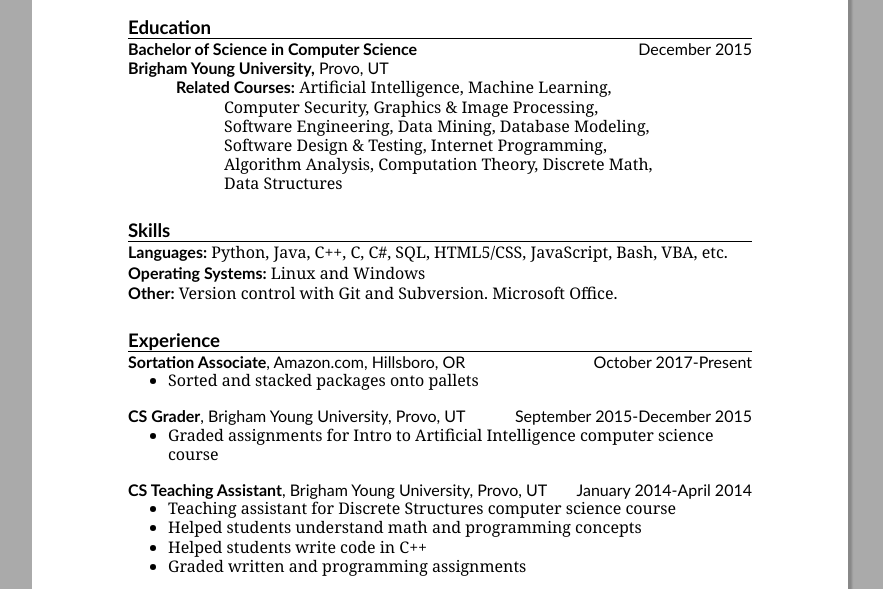
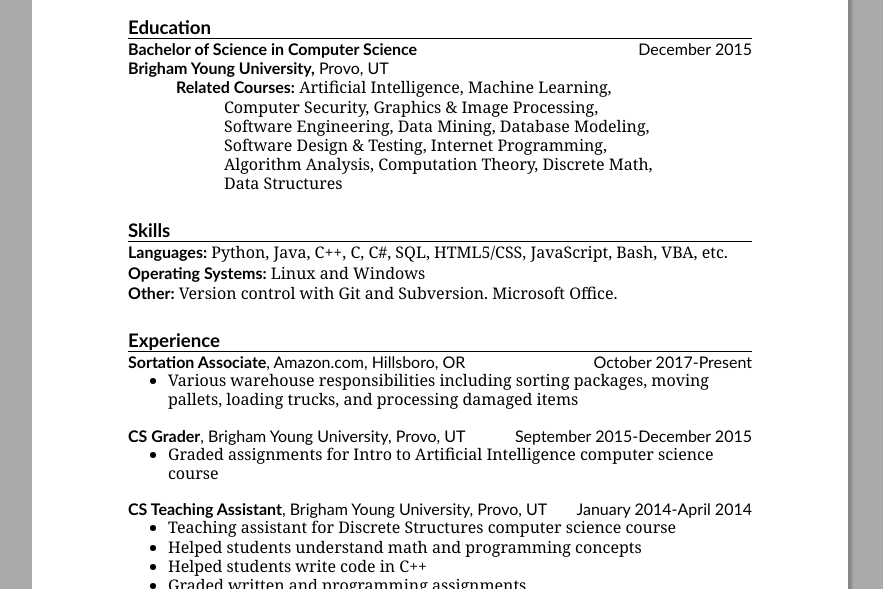
Before and after one commit to colindt/colindt.com, a plain HTML site: page index.html in a window 1280 px wide. Shown: the part 164-753 px from the top of the page, without its empty margins (200-1083 px from the left). Drawn offline with nearby package versions, Linux system fonts and the light colour scheme.

Commit message:
amazon updates

```diff
--- a/index.html
+++ b/index.html
@@ -3,6 +3,7 @@
     <head>
         <meta charset="utf-8">
         <title>Résumé | Colin Thompson</title>
+        <link rel="stylesheet" href="https://necolas.github.io/normalize.css/8.0.0/normalize.css">
         <link rel="stylesheet" href="resume.css" type="text/css">
         <link rel="icon" href="favicon.png" type="image/png">
     </head>
@@ -67,7 +68,7 @@
                             <span class="right">October 2017-Present</span>
                         </div>
                         <ul>
-                            <li>Sorted and stacked packages onto pallets</li>
+                            <li>Various warehouse responsibilities including sorting packages, moving pallets, loading trucks, and processing damaged items</li>
                         </ul>
                     </div>
 
--- a/resume.css
+++ b/resume.css
@@ -3,14 +3,14 @@ body {
     font-family: Georgia, serif;
     font-size: 12pt;
     line-height: 1.2;
+    margin: 0;
 }
 
 #page {
     width: 8in;
     height: 10.5in;
     padding: 0.25in;
-    margin-left: auto;
-    margin-right: auto;
+    margin: 8px auto;
     background-color: white;
     box-shadow: 4px 3px 2px #888;
 }
```
Also changed, not shown: 1 other file.
